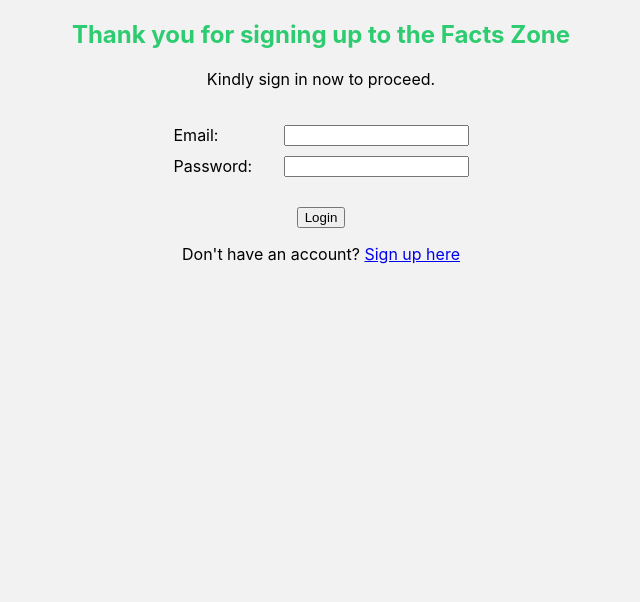
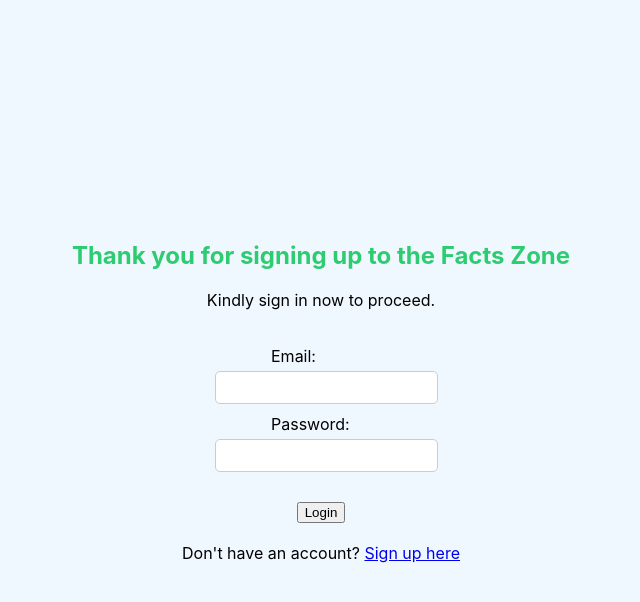
Before and after one commit to BenjaminKakai/FormProject, a React (Create React App) app in the folder frontend/: page /login in a window 1280 px wide. Shown: the top 602 px of the page, without its empty margins (319-959 px from the left). Built offline with nearby package versions, Linux system fonts and the light colour scheme.

Commit message:
Sorted out the user issue, and also added some basic styling

```diff
--- a/frontend/src/Dashboard.js
+++ b/frontend/src/Dashboard.js
@@ -1,5 +1,6 @@
 import React from 'react';
 import { Link, useLocation } from 'react-router-dom';
+import './dashboardStyles.css';  // Import the CSS file
 
 const Dashboard = () => {
   // Get the username from the location state
@@ -7,10 +8,10 @@ const Dashboard = () => {
   const { username } = state || {};
 
   return (
-    <div>
-      <h2>Welcome, {username}!</h2>
-      <p>Here's your dashboard.</p>
-      <button>
+    <div className="dashboard-container">
+      <h2 className="welcome-message">Welcome, {username}!</h2>
+      <p>Wanna check out some interesting facts about cats? Kindly click on the button below.</p>
+      <button className="fetch-button">
         <Link to="/fetch">Fetch data...</Link>
       </button>
     </div>
--- a/frontend/src/Login.js
+++ b/frontend/src/Login.js
@@ -17,7 +17,7 @@ const Login = () => {
       console.log('Login successful', response.data);
 
       // Extract the username from the response
-      const { username } = response.data;
+      const { username } = response.data.user;
 
       // Redirect to the dashboard page after successful login
       navigate('/dashboard', { state: { username } });
--- /dev/null
+++ b/frontend/src/dashboardStyles.css
@@ -0,0 +1,44 @@
+/* Set the background color for the entire page */
+body {
+    background-color: #f0f8ff; /* Light grey background */
+    display: flex;
+    justify-content: center;
+    align-items: center;
+    height: 100vh;
+    margin: 0;
+  }
+
+  /* Center the content */
+  .dashboard-container {
+    text-align: center;
+    padding: 20px;
+    border-radius: 10px;
+    background-color: #ffffff; /* White background for the container */
+    box-shadow: 0 0 10px rgba(0, 0, 0, 0.1); /* Slight shadow for better visibility */
+  }
+
+  /* Style the welcome message */
+  .welcome-message {
+    color: #32cd32; /* Light green color */
+    font-weight: bold;
+  }
+
+  /* Style the fetch button */
+  .fetch-button {
+    background-color: #32cd32; /* Light green color */
+    color: #ffffff; /* White text */
+    border: none;
+    padding: 10px 20px;
+    border-radius: 5px;
+    cursor: pointer;
+    margin-top: 20px;
+  }
+
+  .fetch-button a {
+    color: #ffffff; /* White text for the link */
+    text-decoration: none;
+  }
+
+  .fetch-button:hover {
+    background-color: #28a745; /* Darker green on hover */
+  }
--- a/frontend/src/registerStyles.css
+++ b/frontend/src/registerStyles.css
@@ -1,8 +1,23 @@
 /* registerStyles.css */
+body {
+  background-color: #f0f8ff; /* Light grey background */
+  display: flex;
+  justify-content: center;
+  align-items: center;
+  height: 100vh;
+  margin: 0;
+}
+
 .register-container {
   display: flex;
   flex-direction: column;
   align-items: center;
+  max-width: 400px; /* Set a max-width for the form container */
+  width: 100%; /* Ensure it takes the full width up to the max-width */
+  padding: 20px; /* Add some padding */
+  background-color: #ffffff; /* White background for the form container */
+  border-radius: 10px; /* Rounded corners */
+  box-shadow: 0 0 10px rgba(0, 0, 0, 0.1); /* Slight shadow for better visibility */
 }
 
 .header {
@@ -14,26 +29,43 @@
   display: flex;
   flex-direction: column;
   align-items: center;
+  width: 100%; /* Ensure the form takes the full width of the container */
 }
 
 .input-group {
   display: flex;
-    align-items: center;
+  flex-direction: column;
+  align-items: flex-start; /* Align labels and inputs to the start */
   margin-bottom: 10px;
+  width: 100%; /* Ensure the input group takes the full width of the form */
 }
 
 .input-group label {
-    width: 100px;
+  margin-bottom: 5px; /* Add some space between label and input */
 }
 
 input {
-    margin-left: 10px;
+  width: 100%; /* Ensure the input takes the full width of the input group */
+  padding: 8px; /* Add some padding for better usability */
+  border: 1px solid #ccc; /* Add a border to the input */
+  border-radius: 5px; /* Rounded corners */
 }
 
 .register-button {
   margin-top: 20px;
+  padding: 10px 20px;
+  background-color: #32cd32; /* Light green color */
+  color: #ffffff; /* White text */
+  border: none;
+  border-radius: 5px;
+  cursor: pointer;
+}
+
+.register-button:hover {
+  background-color: #28a745; /* Darker green on hover */
 }
 
 .centered-text {
   text-align: center;
+  margin-top: 20px; /* Add some space above the text */
 }
```
Also changed, not shown: 1 other file (tests, documents, lock files or other folders). Lines whose indentation alone changed are shown as unchanged.
